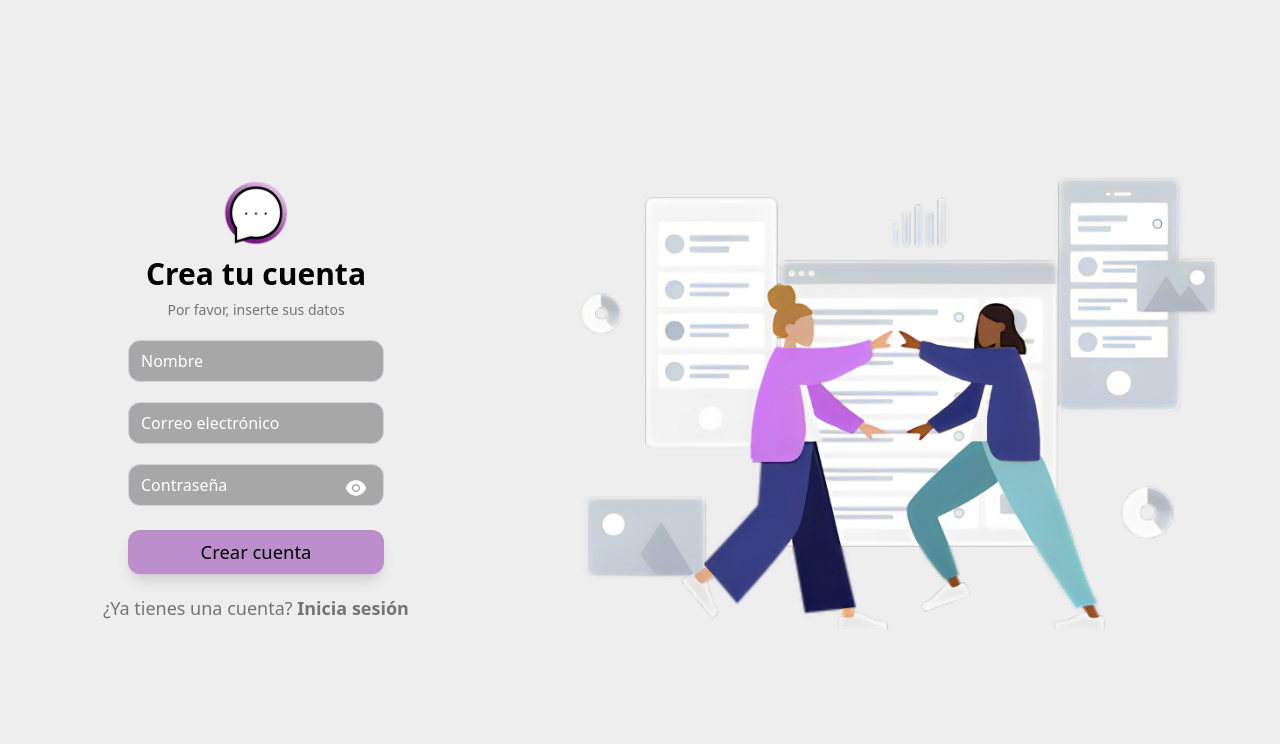
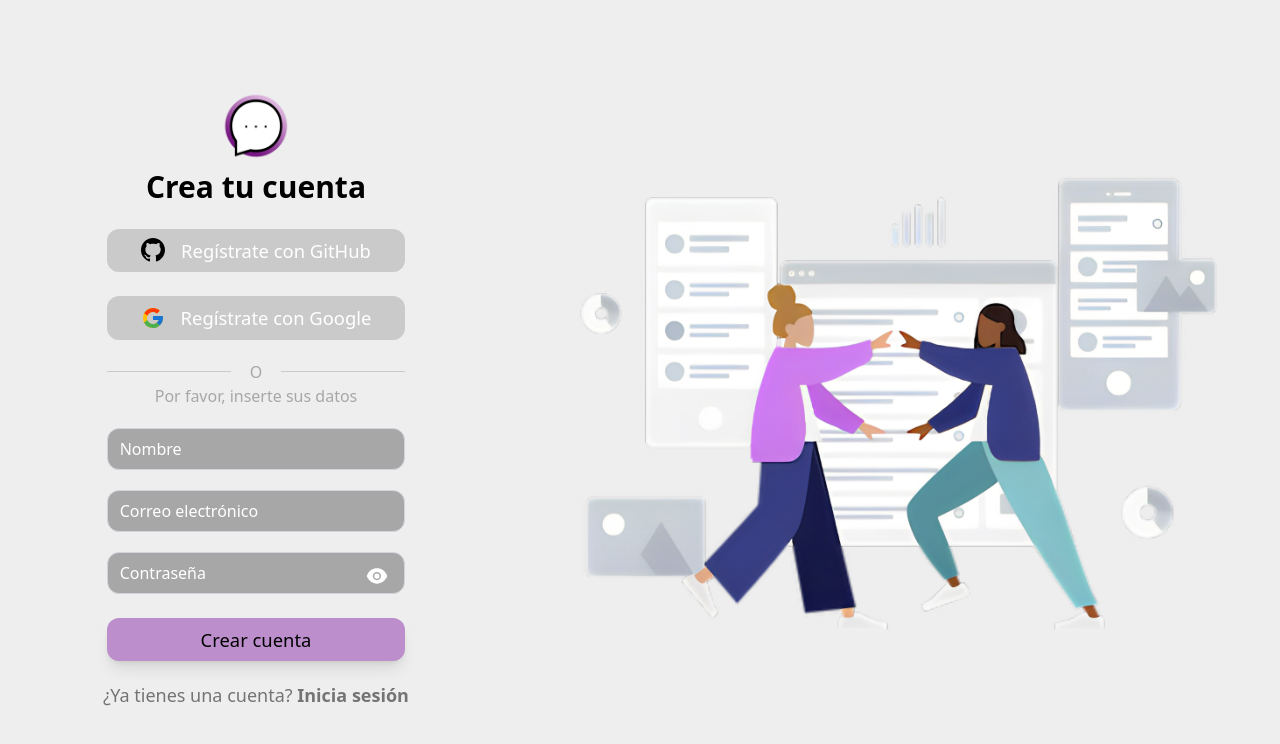
Before and after one commit to Sstark97/chat-now, a Next.js app: page /register in a window 1280 px wide. Shown: the top 744 px of the page. Built offline with nearby package versions, Linux system fonts and the light colour scheme; no server answers.

Commit message:
Add AuthProviders design

```diff
--- a/src/components/AuthHeader.tsx
+++ b/src/components/AuthHeader.tsx
@@ -12,7 +12,6 @@ const AuthHeader = ({ title }: AuthHeaderProps) => {
         <section className="w-full flex flex-col items-center">
             <Image src="/logo.png" alt="Logo" width={70} height={70} className="2xl:w-1/12" />
             <h1 className="text-3xl font-bold pt-2 2xl:text-4xl 2xl:pt-3">{title}</h1>
-            <p className="text-sm font-normal pt-2 text-secondary_text 2xl:text-lg 2xl:pt-3">Por favor, inserte sus datos</p>
         </section>
     )
 }
--- /dev/null
+++ b/src/containers/AuthProviders.tsx
@@ -0,0 +1,32 @@
+import { FcGoogle } from "react-icons/fc"
+import { BsGithub } from "react-icons/bs"
+
+/**
+ * AuthProviders
+ */
+const AuthProviders = () => {
+    return (
+        <>
+            <div className="w-full mb-5">
+                <button className="w-full flex justify-center items-center bg-secondary bg-opacity-50 text-white py-2 mt-5 md:mt-6 text-[1.15rem] rounded-xl" type="button">
+                    <BsGithub className="mr-4 text-2xl text-black" /> Regístrate con GitHub
+                </button>
+                <button className="w-full flex justify-center items-center bg-secondary bg-opacity-50 text-white py-2 mt-5 md:mt-6 text-[1.15rem] rounded-xl" type="button">
+                    <FcGoogle className="mr-4 text-2xl" /> Regístrate con Google
+                </button>
+            </div>
+
+            <div className="w-full text-center">
+                <div className="w-full flex items-center justify-between">
+                    <div className="w-5/12 h-[.08rem] bg-secondary bg-opacity-50"></div>
+                    <p className="text-secondary">O</p>
+                    <div className="w-5/12 h-[.08rem] bg-secondary bg-opacity-50"></div>
+                </div>
+
+                <p className="text-secondary">Por favor, inserte sus datos</p>
+            </div>
+        </>
+    )
+}
+
+export default AuthProviders
--- a/src/containers/RegisterForm.tsx
+++ b/src/containers/RegisterForm.tsx
@@ -7,6 +7,7 @@ import Input from "@components/Input"
 import PasswordInput from "@components/PasswordInput"
 import Button from "@components/Button"
 import AuthGuardian from "@containers/AuthGuardian"
+import AuthProviders from "@containers/AuthProviders"
 
 /**
  * Este componente es el encargado de mostrar el formulario de registro
@@ -25,9 +26,12 @@ const RegisterForm = () => {
         <AuthGuardian>
             <div className="w-[90%] lg:w-2/5">
                 <AuthHeader title={"Crea tu cuenta"} />
-                <form method="post">
-                    <div className="flex flex-col items-center">
-                        <div className="w-10/12 lg:w-1/2" ref={ref}>
+                <form method="post" className="w-full flex flex-col justify-center items-center">
+                    <div className="w-7/12">
+                        <AuthProviders />
+                    </div>
+                    <div className="w-7/12 flex flex-col items-center">
+                        <div className="w-full" ref={ref}>
                             <Input type="text" placeholder="Nombre" name="name" />
                             <Input type="email" placeholder="Correo electrónico" name="email" />
                             <PasswordInput placeholder="Contraseña" />
```
Also changed, not shown: .eslintrc.cjs.
